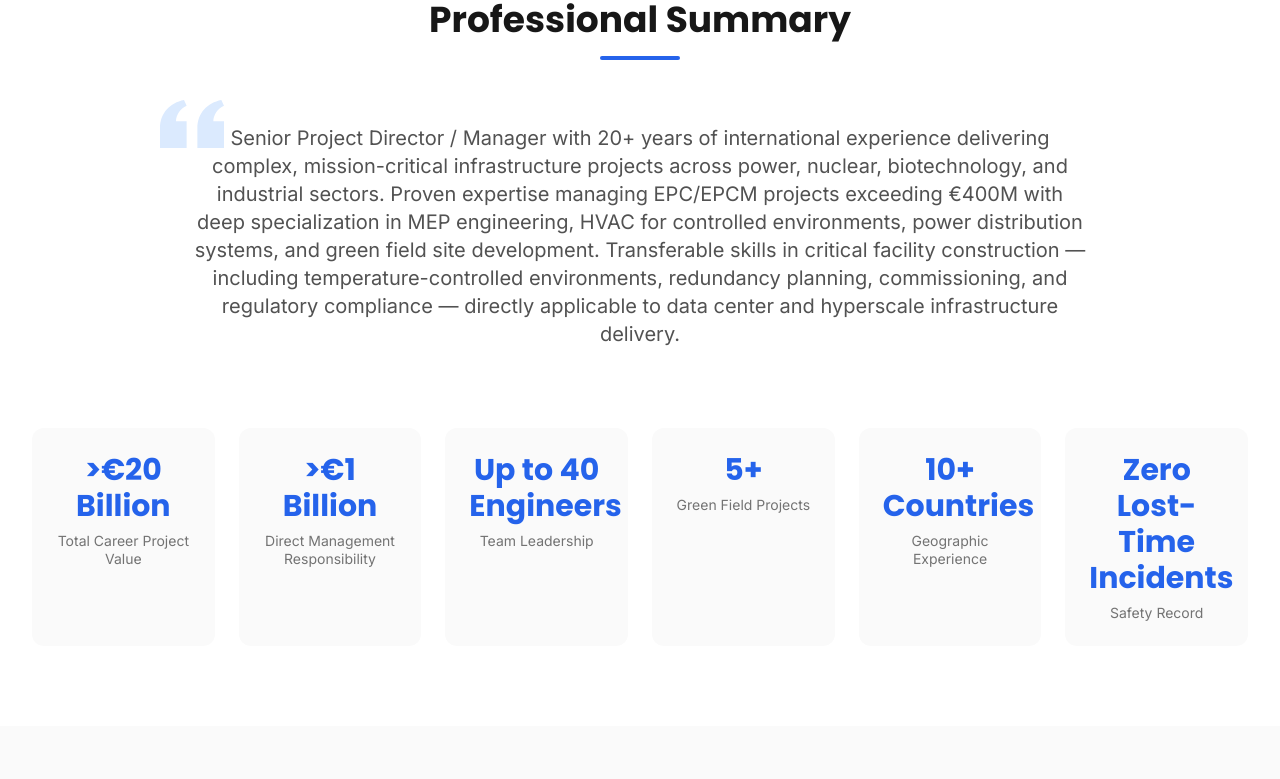
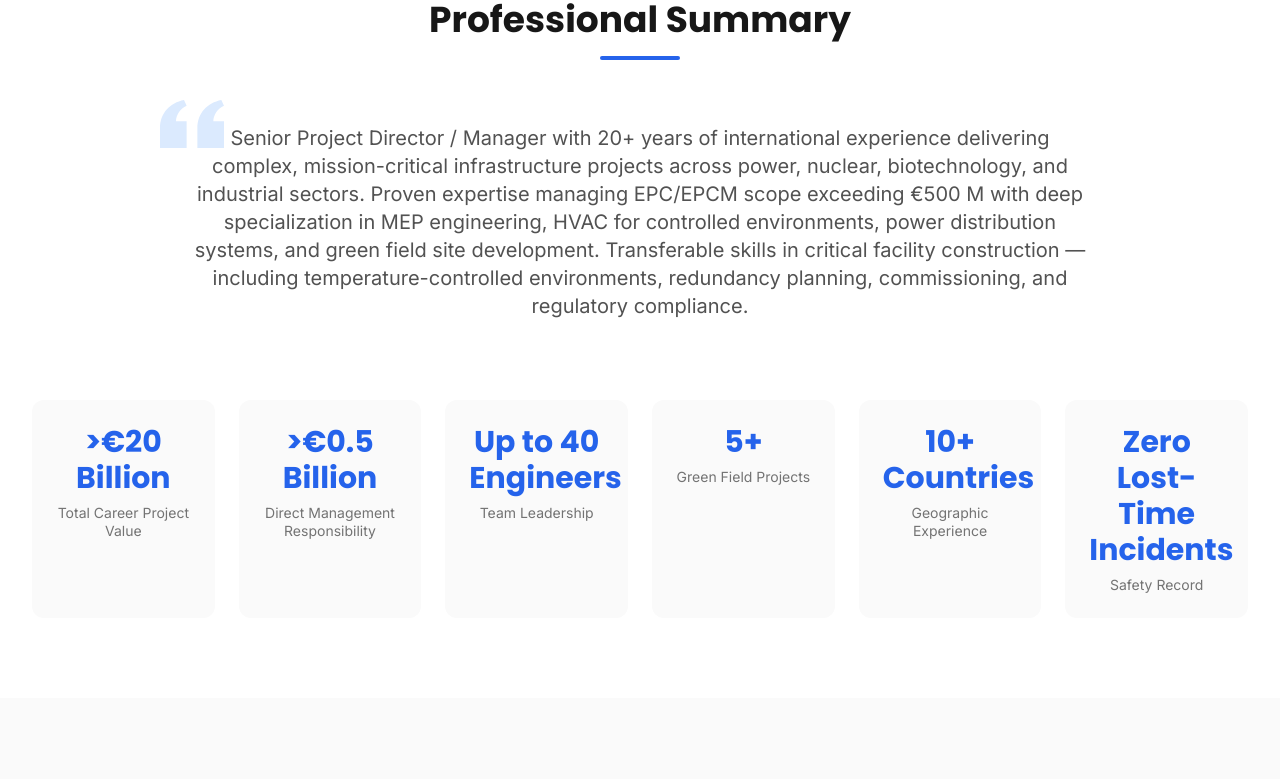
Before and after one commit to drogoXX/CV_Landing_Page, a Next.js app: page /CV_Landing_Page/ in a window 1280 px wide. Shown: the part 880-1659 px from the top of the page. Built offline with nearby package versions, Linux system fonts and the light colour scheme.

Commit message:
Update cv-data.ts

```diff
--- a/data/cv-data.ts
+++ b/data/cv-data.ts
@@ -18,12 +18,12 @@ export const cvData = {
   },
 
   /* EDIT: Professional Summary */
-  summary: `Senior Project Director / Manager with 20+ years of international experience delivering complex, mission-critical infrastructure projects across power, nuclear, biotechnology, and industrial sectors. Proven expertise managing EPC/EPCM projects exceeding €400M with deep specialization in MEP engineering, HVAC for controlled environments, power distribution systems, and green field site development. Transferable skills in critical facility construction — including temperature-controlled environments, redundancy planning, commissioning, and regulatory compliance — directly applicable to data center and hyperscale infrastructure delivery.`,
+  summary: `Senior Project Director / Manager with 20+ years of international experience delivering complex, mission-critical infrastructure projects across power, nuclear, biotechnology, and industrial sectors. Proven expertise managing EPC/EPCM scope exceeding €500 M with deep specialization in MEP engineering, HVAC for controlled environments, power distribution systems, and green field site development. Transferable skills in critical facility construction — including temperature-controlled environments, redundancy planning, commissioning, and regulatory compliance.`,
 
   /* EDIT: Key Statistics */
   statistics: [
     { label: "Total Career Project Value", value: ">€20 Billion" },
-    { label: "Direct Management Responsibility", value: ">€1 Billion" },
+    { label: "Direct Management Responsibility", value: ">€0.5 Billion" },
     { label: "Team Leadership", value: "Up to 40 Engineers" },
     { label: "Green Field Projects", value: "5+" },
     { label: "Geographic Experience", value: "10+ Countries" },
@@ -36,10 +36,9 @@ export const cvData = {
       category: "Critical Infrastructure & Controlled Environments",
       icon: "infrastructure",
       competencies: [
-        "Mission-Critical Facility Development (Green Field, €100M+)",
+        "Mission-Critical Facility Development (Green Field, €50M+)",
         "Temperature-Controlled & Precision Environment Design (-50°C to +25°C)",
         "HVAC Systems for Controlled Atmospheres & Cooling",
-        "Cleanroom & GMP-Compliant Environment Design (IQ/OQ/PQ)",
         "Power Redundancy & Continuous Operations Planning",
         "Commissioning & Performance Testing for Integrated Systems",
       ],
@@ -60,8 +59,8 @@ export const cvData = {
       category: "Project & Construction Management",
       icon: "management",
       competencies: [
-        "EPC/EPCM Project Delivery (up to €400M+)",
-        "Green Field Site Development (Permits through Handover)",
+        "EPC/EPCM Project Delivery (> €500M+)",
+        "Green Field Site Development",
         "Multi-Stakeholder & Consortium Coordination",
         "Schedule, Progress & Resource Management (Primavera P6)",
         "Risk, Change & Claims Management",
```
